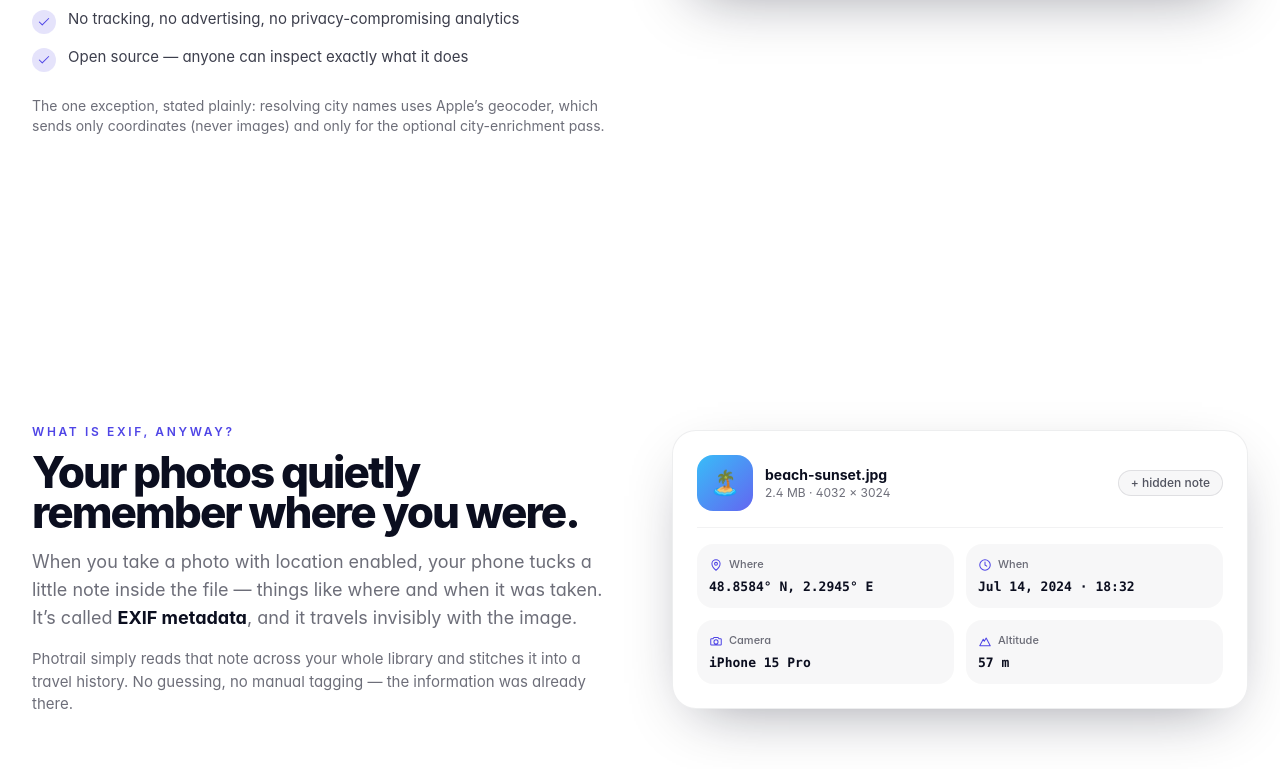
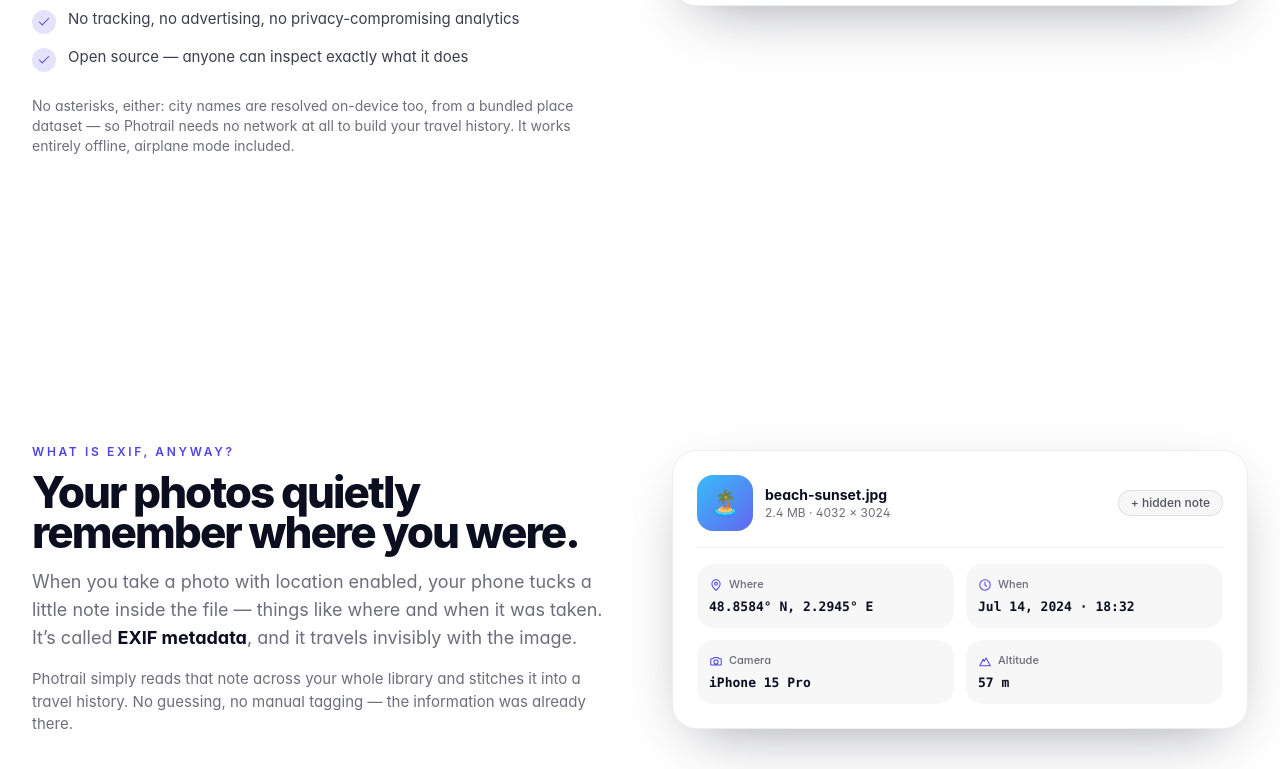
Before and after one commit to BerendVandenbussche/photrail-website, a Vue app: page / in a window 1280 px wide. Shown: the part 4931-5700 px from the top of the page. Built offline with nearby package versions, Linux system fonts and the light colour scheme; no server answers.

Commit message:
Chore: update website for offline resolving of city data

```diff
--- a/src/locales/en.ts
+++ b/src/locales/en.ts
@@ -177,7 +177,7 @@ export default {
       tracking: 'No tracking, no advertising, no privacy-compromising analytics',
       openSource: 'Open source — anyone can inspect exactly what it does',
     },
-    note: 'The one exception, stated plainly: resolving city names uses Apple’s geocoder, which sends only coordinates (never images) and only for the optional city-enrichment pass.',
+    note: 'No asterisks, either: city names are resolved on-device too, from a bundled place dataset — so Photrail needs no network at all to build your travel history. It works entirely offline, airplane mode included.',
     photrailTitle: 'Photrail',
     othersTitle: 'Typical cloud apps',
     photrail: {
@@ -412,7 +412,7 @@ export default {
     licenseLink: 'GPLv3 License',
     privacyTitle: 'Privacy statement:',
     privacyBody:
-      ' Photrail processes your photos entirely on your device. It never uploads your images, requires no account, and includes no advertising or privacy-compromising analytics. The only network use is optionally resolving city names from coordinates via Apple’s geocoder. The full source code is available for inspection on GitHub.',
+      ' Photrail processes your photos entirely on your device. It never uploads your images, requires no account, and includes no advertising or privacy-compromising analytics. Everything — including city names — is resolved on-device, so it works fully offline with no network at all. The full source code is available for inspection on GitHub.',
     copyright: '© {year} Photrail. All rights reserved.',
     madeFor: 'Open source under the GPLv3 License · Made for travelers, not advertisers.',
     appStoreAria: 'App Store',
--- a/src/locales/nl.ts
+++ b/src/locales/nl.ts
@@ -177,7 +177,7 @@ export default {
       tracking: 'Geen tracking, geen advertenties, geen privacyschendende analyse',
       openSource: 'Open source — iedereen kan precies zien wat het doet',
     },
-    note: 'De enige uitzondering, eerlijk gezegd: het opzoeken van stadsnamen gebruikt de geocoder van Apple, die enkel coördinaten verstuurt (nooit foto’s) en alleen voor de optionele verrijking met stadsnamen.',
+    note: 'Geen sterretjes: ook stadsnamen worden op je toestel opgezocht, uit een ingebouwde plaatsendataset — dus Photrail heeft helemaal geen netwerk nodig om je reisgeschiedenis op te bouwen. Het werkt volledig offline, vliegtuigmodus inbegrepen.',
     photrailTitle: 'Photrail',
     othersTitle: 'Typische cloud-apps',
     photrail: {
@@ -412,7 +412,7 @@ export default {
     licenseLink: 'GPLv3-licentie',
     privacyTitle: 'Privacyverklaring:',
     privacyBody:
-      ' Photrail verwerkt je foto’s volledig op je toestel. Het uploadt je afbeeldingen nooit, vereist geen account en bevat geen advertenties of privacyschendende analyse. Het enige netwerkgebruik is het optioneel opzoeken van stadsnamen op basis van coördinaten via de geocoder van Apple. De volledige broncode is ter inzage beschikbaar op GitHub.',
+      ' Photrail verwerkt je foto’s volledig op je toestel. Het uploadt je afbeeldingen nooit, vereist geen account en bevat geen advertenties of privacyschendende analyse. Alles — ook stadsnamen — wordt op je toestel opgezocht, dus het werkt volledig offline, zonder enig netwerk. De volledige broncode is ter inzage beschikbaar op GitHub.',
     copyright: '© {year} Photrail. Alle rechten voorbehouden.',
     madeFor: 'Open source onder de GPLv3-licentie · Gemaakt voor reizigers, niet voor adverteerders.',
     appStoreAria: 'App Store',
```
